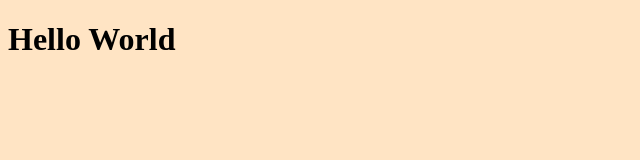
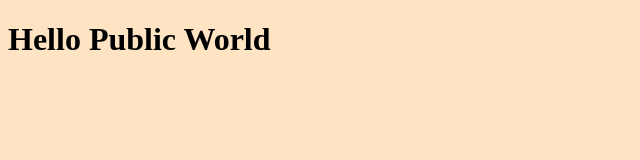
Before and after one commit to yukj352/git, a plain HTML site: page index.html in a window 1280 px wide. Shown: the whole page, without its empty margins (0-640 px from the left). Drawn offline with Linux system fonts and the light colour scheme.

Commit message:
make public

```diff
--- a/index.html
+++ b/index.html
@@ -7,6 +7,6 @@
   <title>Document</title>
 </head>
 <body>
-  <h1>Hello World</h1>
+  <h1>Hello Public World</h1>
 </body>
 </html>
```
